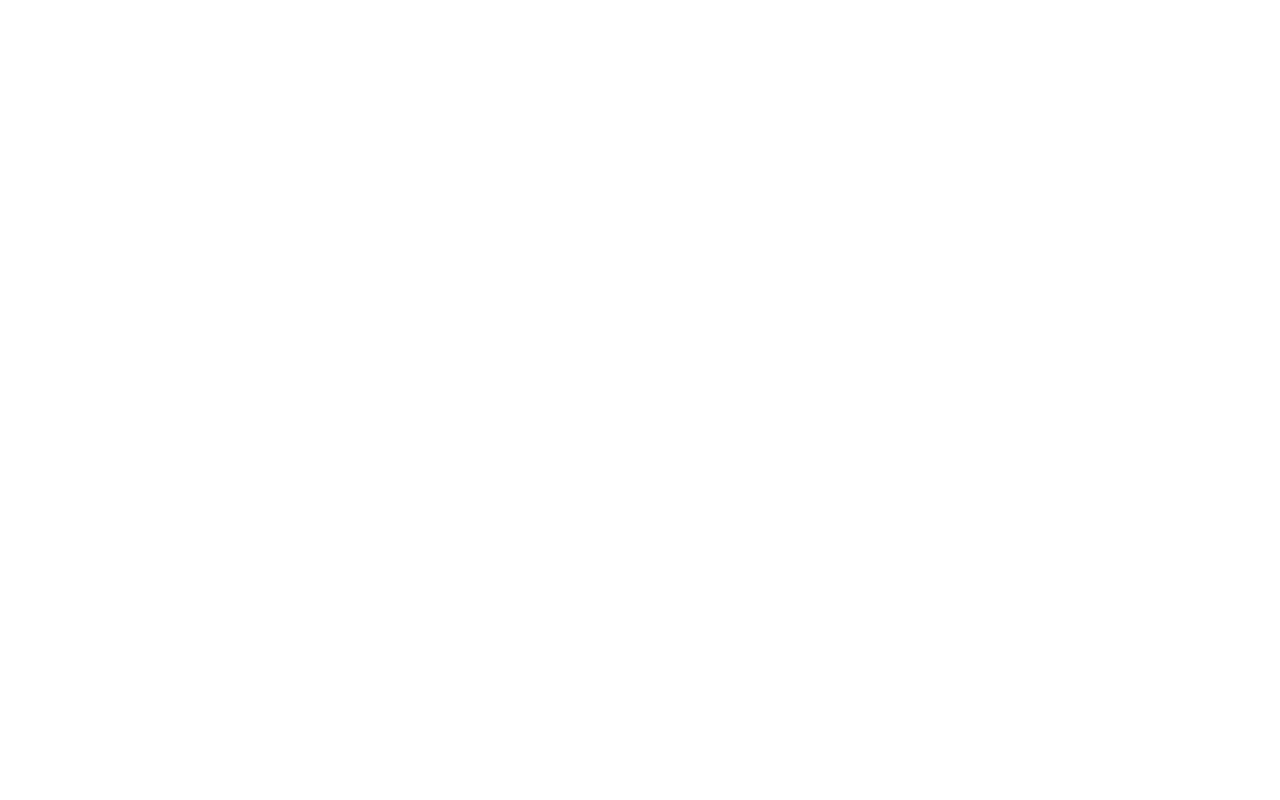
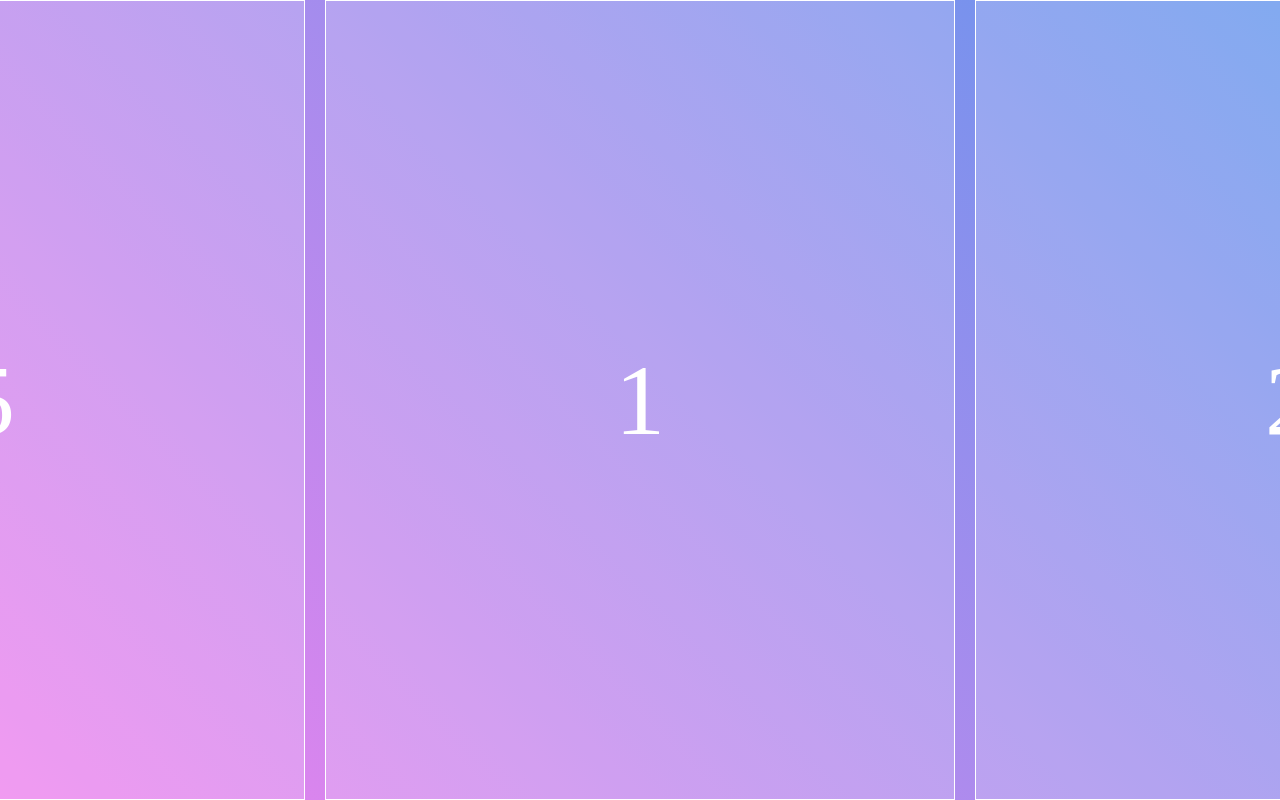
Before and after one commit to jijun114/swiper_ex, a plain HTML site: page index.html in a window 1280 px wide. Drawn offline with nearby package versions, Linux system fonts and the light colour scheme.

Commit message:
step1 기본 스와이프 사용법

```diff
--- a/index.html
+++ b/index.html
@@ -12,6 +12,33 @@
 </head>
 
 <body>
+      <main>
+            <section class="swiper-wrapper">
+               <article class="swiper-slide">1</article>
+               <article class="swiper-slide">2</article>
+               <article class="swiper-slide">3</article>
+               <article class="swiper-slide">4</article>
+               <article class="swiper-slide">5</article>
 
+            </section>
+      </main>
+
+      <!---API 호출구문(swiper사용시 옵션)--->
+      <!---body안쪽의 HTML요소를 DOM (Document object model)이라함. 해당 dom을 제어하는 스크립트.
+         그래서 이미 있는 요소를 제어해야하기 때문에,
+         body 아래쪽에 넣어주어야함.--->
+         <script>
+            //기본 swiper 연결법
+               const swiper = new Swiper("main",{
+                  speed: 5000, /* 스와이프시 패널이 넘어가는 속도의미.
+                  보통 스크립트구문의 모든 speed단위는 ms(밀리세컨드)로 표기한다. (생략해서 표기.) 500 ms = 0.5s */
+                  loop:true, //5번다음에 1번이 나오게함. 1번 앞으로 넘기면 5번이 나오게 순환시켜줌.
+                  direction:"horizontal", //horizontal- 가로, vertical - 세로 스와이퍼.
+                  grabCursor: true, //동작 시, 마우스커서모양.
+                  slidesPerView: 2, //숫자값을 주면 해당 개수 패널 화면에 생성, auto - 100%, 특정크기를 지정할 수 있음.
+                  spaceBetween:20, //패널 사이 간격 (px단위)
+                  centeredSlides: true, //활성화 패널을 항상 가로 가운데 배치, 기본값:faulse, true-활성화.
+               });
+         </script>
 </body>
 </html>
--- a/scss/style.scss
+++ b/scss/style.scss
@@ -1,3 +1,28 @@
 @charset "UTF-8";
 @import "reset";
 @import url('https://fonts.googleapis.com/css2?family=Orbitron&family=Roboto:wght@100&display=swap');
+
+main {
+    width:100%;
+    height:100vh;
+    background:linear-gradient(45deg,violet, cornflowerblue);
+    overflow:hidden;
+    position:relative;
+
+    .swiper-wrapper {
+        width:100%;
+        height:100%;
+
+        .swiper-slide {
+            width:100%;
+            height:100%;
+            background:rgba(255,255,255,0.2);
+            font-size:100px;
+            display:flex;
+            justify-content: center;
+            align-items: center;
+            color:#fff;
+            border: 1px solid #fff;
+        }
+    }
+}
```
Also changed, not shown: css/style.css, 1 other file.
